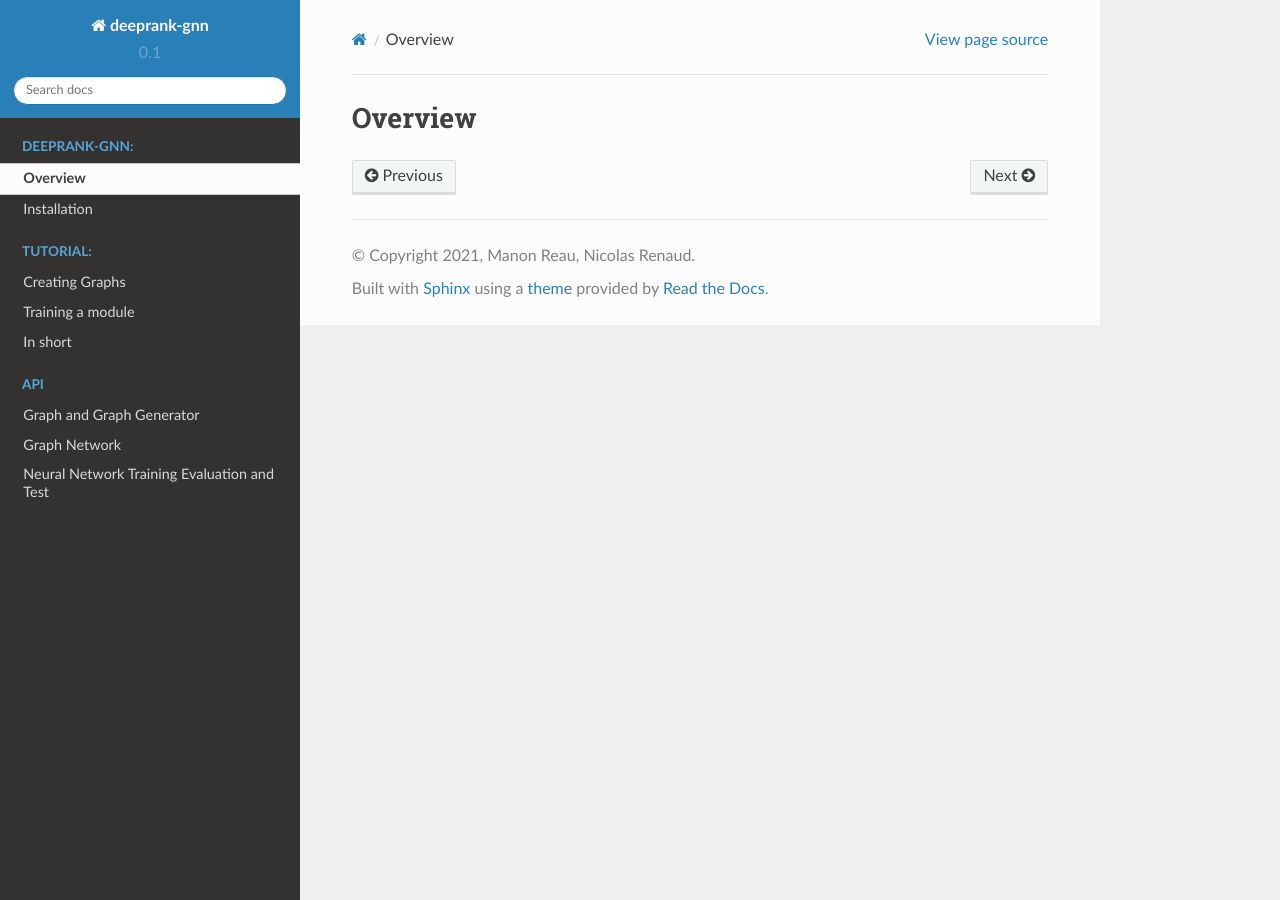
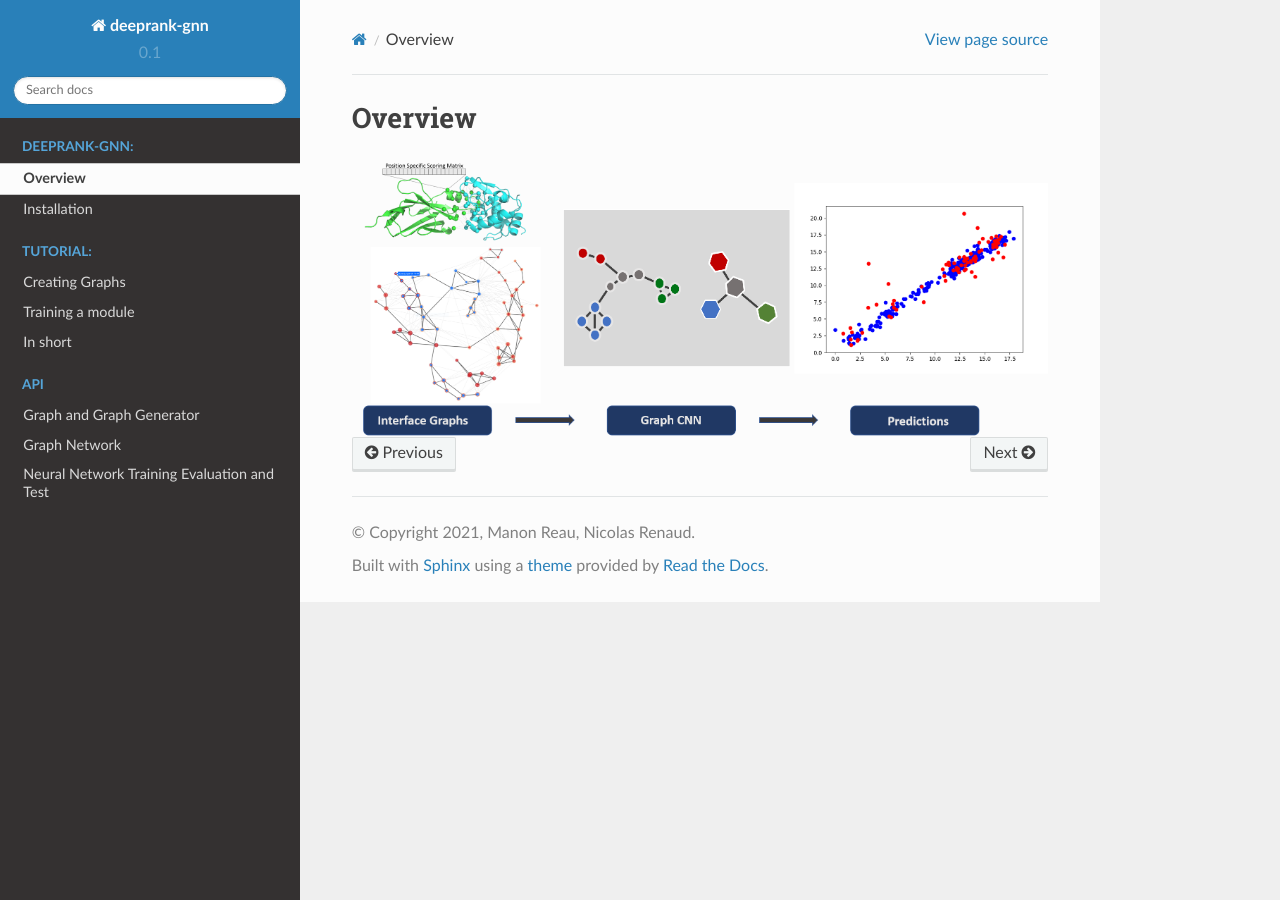
Before and after one commit to DeepRank/Deeprank-GNN, a Sphinx documentation site: the page built from docs/overview.rst, in a window 1280 px wide. Built offline with Sphinx 7.4.7 and the Read the Docs theme 2.0.0, drawn with Linux system fonts in a browser that asks for light colours.

Commit message:
Update overview.rst

```diff
--- a/docs/overview.rst
+++ b/docs/overview.rst
@@ -1,2 +1,5 @@
 Overview
 =========================
+
+.. figure:: ../graphprot.png
+    :align: center
```
